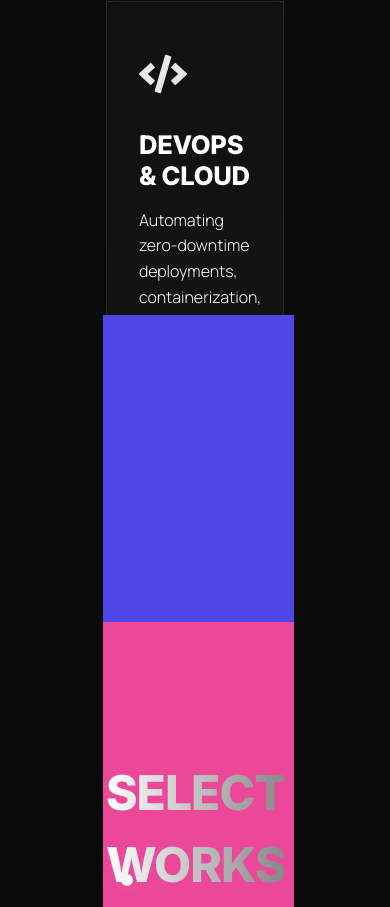
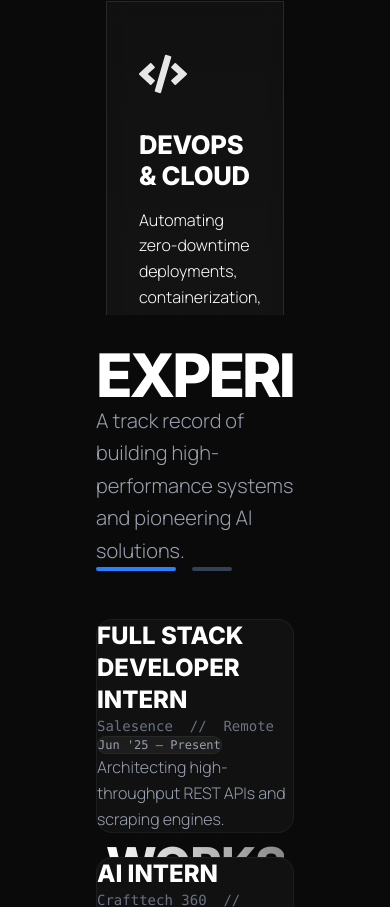
Before and after one commit to choudharikiranv15/Portfolio, a React (Vite) app: page / in a window 390 px wide. Shown: the part 1437-2344 px from the top of the page. Built offline with nearby package versions, Linux system fonts and the light colour scheme.

Commit message:
feat: Implement new Experience section with animated cards and add related avatar assets.

```diff
--- a/src/components/Experience/Experience.jsx
+++ b/src/components/Experience/Experience.jsx
@@ -77,42 +77,72 @@ const Experience = () => {
     const starsX = useTransform(scrollYProgress, [0, 1], ["0%", "50%"]);
 
     return (
-        <div className="experience-container" ref={containerRef}>
-            <motion.div className="floating-particles" style={{ x: starsX }}></motion.div>
+        <div className="w-full h-full flex flex-col md:flex-row items-center justify-center p-6 md:p-20 bg-[#0a0a0a] relative overflow-hidden" ref={containerRef}>
 
-            <div className="exp-header">
-                <h2>JOURNEY</h2>
-                <span className="subtitle">Traversing the timeline of innovation</span>
+            {/* Background Texture */}
+            <div className="absolute inset-0 opacity-[0.03] pointer-events-none"
+                style={{ backgroundImage: 'linear-gradient(#333 1px, transparent 1px), linear-gradient(90deg, #333 1px, transparent 1px)', backgroundSize: '40px 40px' }}>
             </div>
 
-            <div className="timeline-track">
-                <div className="horizon-line">
+            <div className="relative z-10 w-full max-w-[1600px] grid grid-cols-1 md:grid-cols-12 gap-12 text-white">
+
+                {/* Left: Sticky Header */}
+                <div className="md:col-span-5 flex flex-col justify-center">
                     <motion.div
-                        className="signal-packet"
-                        animate={{ left: ["-10%", "110%"] }}
-                        transition={{ duration: 4, repeat: Infinity, ease: "linear" }}
-                    />
+                        initial={{ opacity: 0, x: -50 }}
+                        whileInView={{ opacity: 1, x: 0 }}
+                        viewport={{ once: true }}
+                        transition={{ duration: 0.8 }}
+                    >
+                        <h2 className="text-6xl md:text-8xl font-black tracking-tighter mb-6">
+                            EXPERIENCE
+                        </h2>
+                        <p className="text-xl text-gray-400 font-light max-w-sm leading-relaxed">
+                            A track record of building high-performance systems and pioneering AI solutions.
+                        </p>
+
+                        <div className="mt-12 flex gap-4">
+                            <div className="h-1 w-20 bg-blue-500 rounded-full"></div>
+                            <div className="h-1 w-10 bg-gray-700 rounded-full"></div>
+                        </div>
+                    </motion.div>
                 </div>
 
-                {experiences.map((exp, index) => (
-                    <div key={exp.id} className={`timeline-node node-${index}`}>
-                        <div className="node-marker" style={{ boxShadow: `0 0 20px ${exp.color}` }}>
-                            <div className="inner-core"></div>
-                        </div>
+                {/* Right: Cards List */}
+                <div className="md:col-span-7 flex flex-col gap-6">
+                    {experiences.map((exp, index) => (
+                        <motion.div
+                            key={exp.id}
+                            initial={{ opacity: 0, y: 50 }}
+                            whileInView={{ opacity: 1, y: 0 }}
+                            viewport={{ once: true }}
+                            transition={{ duration: 0.5, delay: index * 0.2 }}
+                            className="group relative bg-[#111] border border-white/5 hover:border-white/20 p-8 rounded-2xl transition-all duration-300 hover:bg-[#161616]"
+                        >
+                            <div className="flex flex-col md:flex-row justify-between items-start md:items-center mb-4">
+                                <div>
+                                    <h3 className="text-2xl font-bold text-white group-hover:text-blue-400 transition-colors">
+                                        {exp.role}
+                                    </h3>
+                                    <span className="text-sm font-mono text-gray-500 mt-1 block">
+                                        {exp.company} &nbsp;//&nbsp; {exp.location}
+                                    </span>
+                                </div>
+                                <span className="mt-2 md:mt-0 px-4 py-1 bg-white/5 rounded-full text-xs font-mono text-gray-400 border border-white/5">
+                                    {exp.period}
+                                </span>
+                            </div>
 
-                        <TiltCard style={{ width: '100%', perspective: 1000 }}>
-                            <div className="exp-card glass-panel" style={{ borderTop: `2px solid ${exp.color}` }}>
-                                <span className="period">{exp.period}</span>
-                                <h3>{exp.role}</h3>
-                                <h4>{exp.company}</h4>
-                                <p>{exp.desc}</p>
-                                <div className="glow-effect" style={{ background: exp.color }}></div>
-                            </div>
-                        </TiltCard>
+                            <p className="text-gray-400 font-light leading-relaxed">
+                                {exp.desc}
+                            </p>
 
-                        <div className="beam"></div>
-                    </div>
-                ))}
+                            {/* Side Accent Line */}
+                            <div className="absolute left-0 top-8 bottom-8 w-1 bg-gradient-to-b from-transparent via-blue-500/50 to-transparent opacity-0 group-hover:opacity-100 transition-opacity duration-300"></div>
+                        </motion.div>
+                    ))}
+                </div>
+
             </div>
         </div>
     );
--- a/src/components/Experience/Experience.scss
+++ b/src/components/Experience/Experience.scss
@@ -9,28 +9,7 @@
     padding: 0 5%;
     perspective: 1000px;
 
-    .exp-header {
-        margin-bottom: 2rem;
-        z-index: 2;
 
-        h2 {
-            font-size: 3rem;
-            font-weight: 800;
-            letter-spacing: -0.02em;
-            margin-bottom: 0.5rem;
-            text-transform: uppercase;
-            background: linear-gradient(to right, #fff, #888);
-            -webkit-background-clip: text;
-            -webkit-text-fill-color: transparent;
-        }
-
-        .subtitle {
-            font-size: 1rem;
-            color: var(--text-secondary);
-            letter-spacing: 0.1em;
-            text-transform: uppercase;
-        }
-    }
 
     /* The Line flowing through space */
     .timeline-track {
@@ -115,58 +94,7 @@
             }
         }
 
-        .exp-card {
-            background: rgba(15, 15, 15, 0.6);
-            backdrop-filter: blur(12px);
-            border: 1px solid rgba(255, 255, 255, 0.08);
-            padding: 2rem;
-            width: 100%;
-            position: relative;
-            border-radius: 8px;
-            //   overflow: hidden; /* Removed to allow 3D overflow effects if needed, but safer to keep. Check tilt clips. */
 
-            .period {
-                font-size: 0.75rem;
-                color: var(--text-secondary);
-                display: block;
-                margin-bottom: 0.8rem;
-                font-family: monospace;
-                letter-spacing: 0.05em;
-            }
-
-            h3 {
-                font-size: 1.5rem;
-                font-weight: 700;
-                margin-bottom: 0.3rem;
-                color: #fff;
-            }
-
-            h4 {
-                font-size: 0.95rem;
-                font-weight: 500;
-                color: #aaa;
-                margin-bottom: 1.2rem;
-                text-transform: uppercase;
-                letter-spacing: 0.05em;
-            }
-
-            p {
-                font-size: 0.95rem;
-                line-height: 1.6;
-                color: #ccc;
-            }
-
-            .glow-effect {
-                position: absolute;
-                top: -50%;
-                left: -50%;
-                width: 200%;
-                height: 200%;
-                background: radial-gradient(circle, rgba(255, 255, 255, 0.08), transparent 60%);
-                pointer-events: none;
-                z-index: 0;
-            }
-        }
     }
 
     /* Background floating particles */
```
